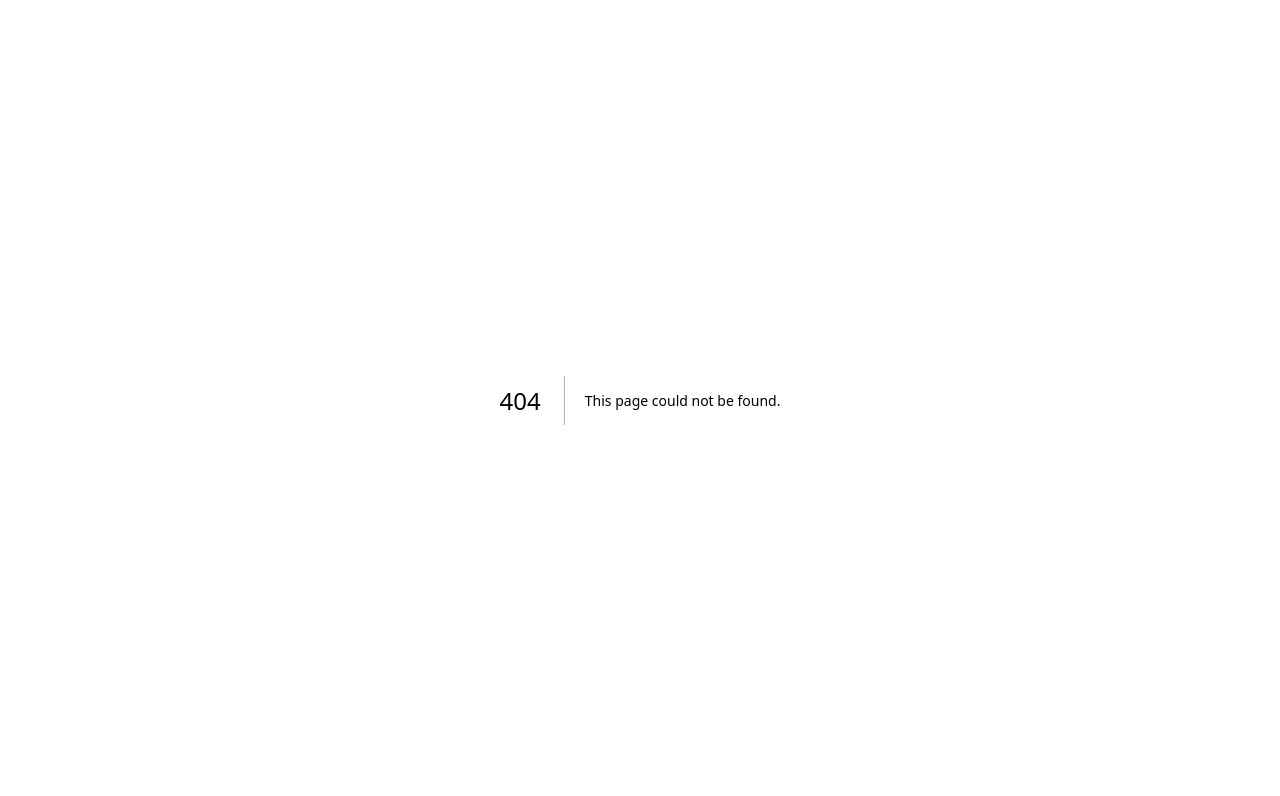
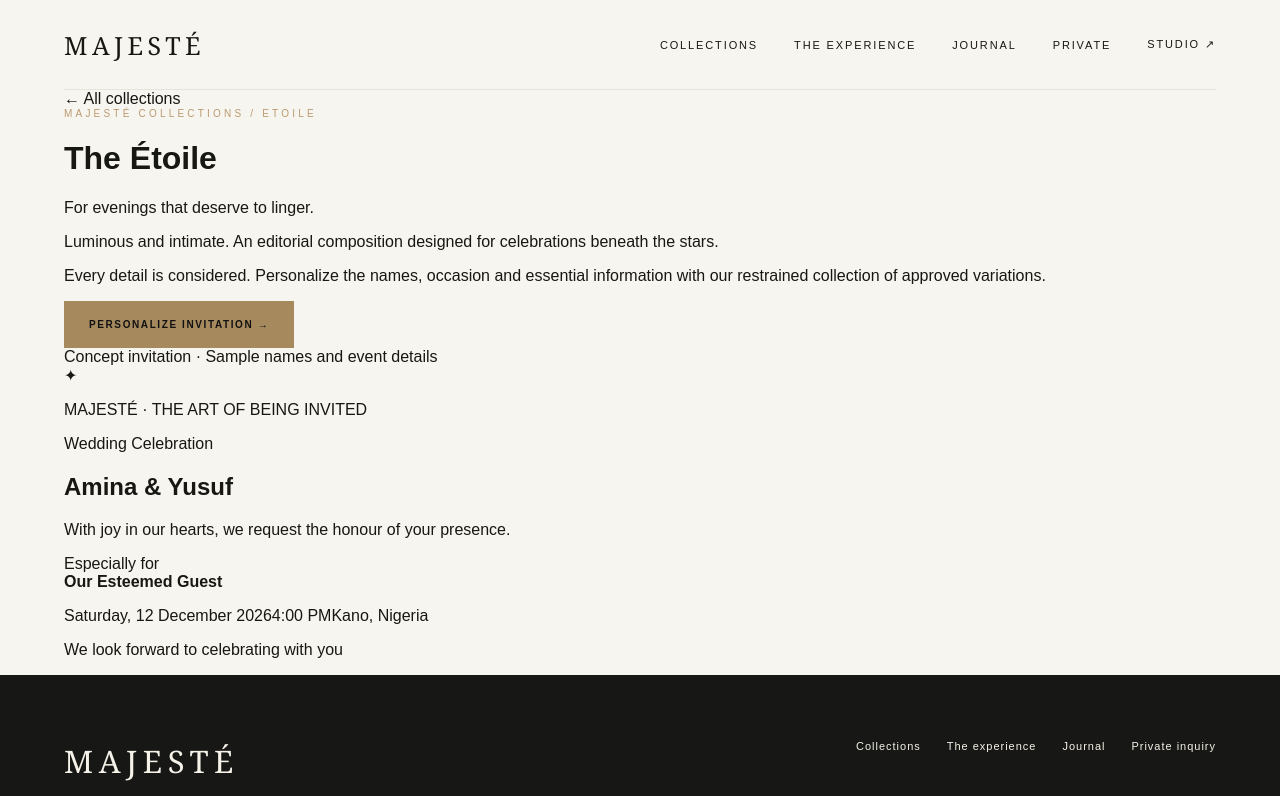
Before and after one commit to Sadiq-d-gent/Majeste, a Next.js app: page /collections/etoile in a window 1280 px wide. Before the commit this address had no page. Shown: the top 796 px of the page. Built offline with nearby package versions, Linux system fonts and the light colour scheme.

Commit message:
feat(F02): invitation previews and restrained personalization

```diff
--- /dev/null
+++ b/src/app/collections/[slug]/page.tsx
@@ -0,0 +1,3 @@
+import Link from "next/link";import {notFound} from "next/navigation";import {SiteHeader} from "@/components/site-header";import {SiteFooter} from "@/components/site-footer";import {InvitationPreview,defaultInvitation} from "@/components/invitation-preview";import {collections,getCollection} from "@/lib/collections";
+export function generateStaticParams(){return collections.map(c=>({slug:c.id}))}
+export default async function CollectionDetail({params}:{params:Promise<{slug:string}>}){const {slug}=await params;const collection=getCollection(slug);if(!collection)notFound();return <><SiteHeader dark/><main className="shell"><div className="collection-detail"><div className="collection-description"><Link className="back-link" href="/collections">← All collections</Link><div className="eyebrow">MAJESTÉ COLLECTIONS / {collection.id.toUpperCase()}</div><h1>{collection.name}</h1><p className="collection-lede">{collection.subtitle}.</p><p>{collection.description}</p><p>Every detail is considered. Personalize the names, occasion and essential information with our restrained collection of approved variations.</p><Link className="button" href={`/collections/${collection.id}/personalize`}>Personalize invitation →</Link><div className="collection-note">Concept invitation · Sample names and event details</div></div><div className="collection-preview"><InvitationPreview collection={collection} details={defaultInvitation}/></div></div></main><SiteFooter/></>}
```
